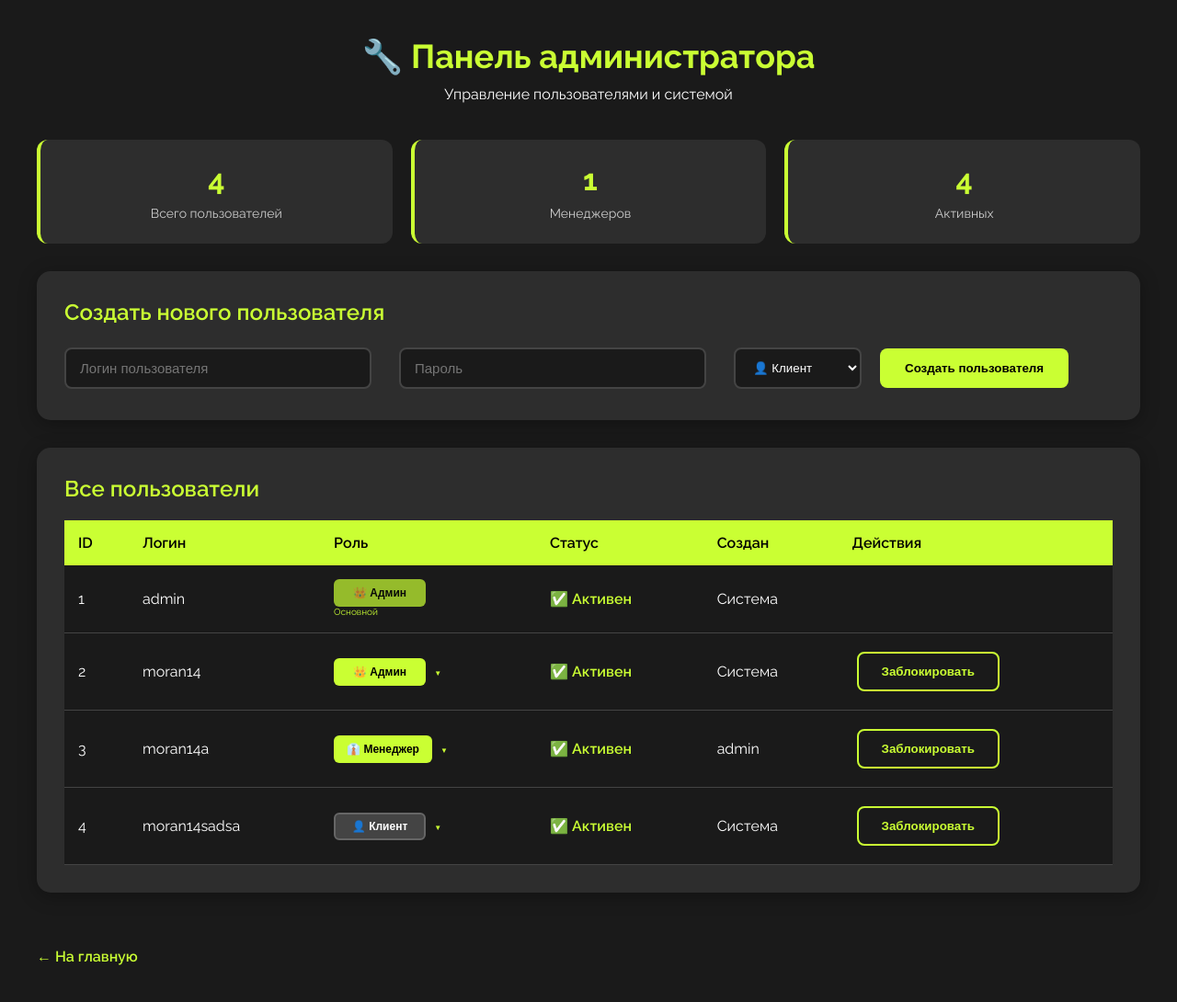
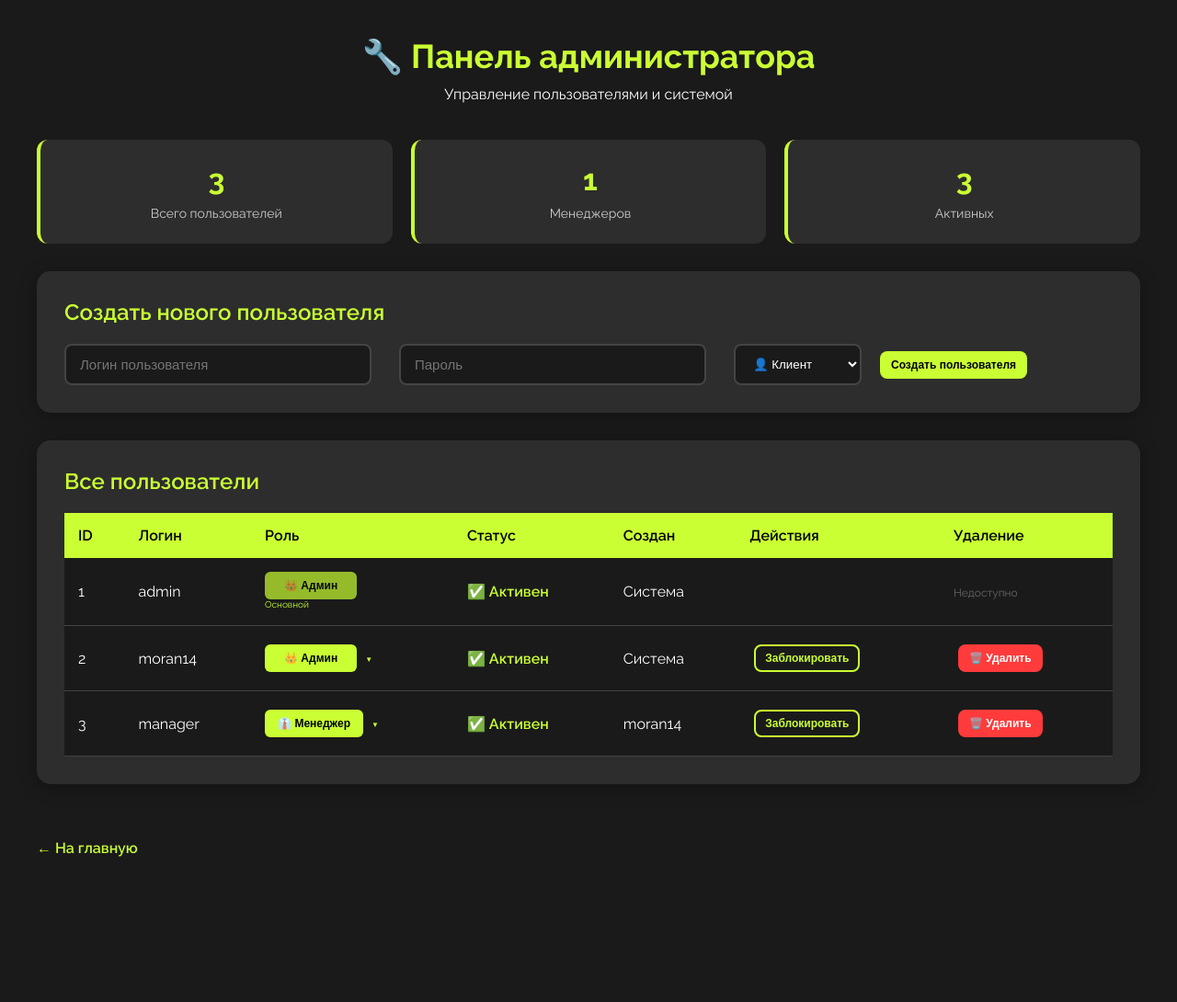
Before and after one commit to MyNameIsMoran14/BANKING, a Flask app: page /admin in a window 1280 px wide. Shown: the whole page at 92% size. After the commit the page ends 932 px from the top, so only its background shows below. Run offline with Flask 3, Linux system fonts and the light colour scheme; a user stored in the database is signed in; data comes from the database, SQL or seed files in the repository.

```diff
--- a/bank/app.py
+++ b/bank/app.py
@@ -1,5 +1,6 @@
 from flask import Flask, render_template, request, redirect, url_for, flash, session
 from flask_sqlalchemy import SQLAlchemy
+from werkzeug.security import generate_password_hash, check_password_hash
 import os
 
 # --- Настройка приложения ---
@@ -16,10 +17,16 @@ db = SQLAlchemy(app)
 class User(db.Model):
     id = db.Column(db.Integer, primary_key=True)
     username = db.Column(db.String(150), unique=True, nullable=False)
-    password = db.Column(db.String(150), nullable=False)
-    role = db.Column(db.String(20), default='client')  # client, manager, admin
+    password_hash = db.Column(db.String(255), nullable=False)  # Увеличил длину для хэша
+    role = db.Column(db.String(20), default='client')
     is_active = db.Column(db.Boolean, default=True)
-    created_by = db.Column(db.String(150))  # Кто создал аккаунт (для менеджеров)
+    created_by = db.Column(db.String(150))
+
+    def set_password(self, password):
+        self.password_hash = generate_password_hash(password)
+
+    def check_password(self, password):
+        return check_password_hash(self.password_hash, password)
 
 # --- Создаём таблицы при первом запуске ---
 with app.app_context():
@@ -29,9 +36,9 @@ with app.app_context():
     if not User.query.filter_by(role='admin').first():
         admin = User(
             username='admin',
-            password='admin123',
             role='admin'
         )
+        admin.set_password('admin123')  # ХЭШИРУЕМ пароль админа
         db.session.add(admin)
         db.session.commit()
         print("🔐 Создан начальный админ: admin / admin123")
@@ -65,7 +72,8 @@ def register():
             flash("❌ Пользователь с таким логином уже существует!")
             return redirect(url_for("register"))
 
-        new_user = User(username=username, password=password, role='client')
+        new_user = User(username=username, role='client')
+        new_user.set_password(password)  # ХЭШИРУЕМ ПАРОЛЬ
         db.session.add(new_user)
         db.session.commit()
 
@@ -78,9 +86,9 @@ def register():
 def login():
     username = request.form['username']
     password = request.form['password']
-    user = User.query.filter_by(username=username, password=password).first()
+    user = User.query.filter_by(username=username).first()  # Ищем только по username
 
-    if user and user.is_active:
+    if user and user.is_active and user.check_password(password):  # ПРОВЕРЯЕМ ХЭШ
         session['user'] = user.username
         session['role'] = user.role
         flash(f"Привет, {user.username}! (Роль: {user.role})", "success")
@@ -124,7 +132,7 @@ def manager_panel():
 
     return render_template('manager.html')
 
-# --- Создание менеджера (только админ) ---
+# --- Создание пользователя (только админ) ---
 @app.route('/admin/create_manager', methods=['POST'])
 def create_manager():
     if session.get('role') != 'admin':
@@ -141,10 +149,10 @@ def create_manager():
 
     new_user = User(
         username=username,
-        password=password,
         role=role,
         created_by=session['user']
     )
+    new_user.set_password(password)  # ХЭШИРУЕМ пароль нового пользователя
     db.session.add(new_user)
     db.session.commit()
 
@@ -165,6 +173,29 @@ def toggle_user():
         user.is_active = not user.is_active
         db.session.commit()
         flash(f"Пользователь {user.username} {'заблокирован' if not user.is_active else 'активирован'}!", "success")
+
+    return redirect(url_for('admin_panel'))
+
+@app.route('/admin/delete_user', methods=['POST'])
+def delete_user():
+    if session.get('role') != 'admin':
+        flash("Доступ запрещен!", "error")
+        return redirect(url_for('index'))
+
+    user_id = request.form['user_id']
+    user = User.query.get(user_id)
+
+    if user:
+        # Запрещаем удалять основного админа и самого себя
+        if user.username == 'admin':
+            flash("Нельзя удалить основного администратора!", "error")
+        elif user.username == session.get('user'):
+            flash("Нельзя удалить самого себя!", "error")
+        else:
+            username = user.username
+            db.session.delete(user)
+            db.session.commit()
+            flash(f"Пользователь {username} удален из системы!", "success")
 
     return redirect(url_for('admin_panel'))
 
--- /dev/null
+++ b/bank/requirements.txt
@@ -0,0 +1,3 @@
+Flask==2.3.3
+Flask-SQLAlchemy==3.0.5
+Werkzeug==2.3.7
--- a/bank/static/css/main.css
+++ b/bank/static/css/main.css
@@ -758,12 +758,13 @@ footer > p{
     background: #CAFF33;
     color: #000;
     border: 2px solid transparent;
-    padding: 12px 25px;
     border-radius: 8px;
     font-weight: 600;
     cursor: pointer;
     transition: 0.3s;
     margin: 5px;
+    padding: 6px 10px;
+    font-size: 12px;
 }
 
 .admin-btn:hover {
@@ -855,6 +856,32 @@ footer > p{
     margin-bottom: 20px;
     font-weight: 600;
 }
+
+.admin-btn.delete-btn {
+    background: #ff3b3b;
+    color: white;
+    border: 2px solid transparent;
+}
+
+.admin-btn.delete-btn:hover {
+    background: transparent;
+    color: #ff3b3b;
+    border: 2px solid #ff3b3b;
+}
+
+.admin-btn.delete-btn:disabled {
+    background: #666;
+    color: #999;
+    border: 2px solid #666;
+    cursor: not-allowed;
+}
+
+.action-buttons {
+    display: flex;
+    gap: 5px;
+}
+
+
 
 /* Карточки статистики */
 .admin-stats {
--- a/bank/templates/admin.html
+++ b/bank/templates/admin.html
@@ -55,6 +55,7 @@
                     <th>Статус</th>
                     <th>Создан</th>
                     <th>Действия</th>
+                    <th>Удаление</th>  <!-- Новая колонка -->
                 </tr>
                 {% for user in users %}
                 <tr>
@@ -64,11 +65,9 @@
                         <div class="role-dropdown {% if user.username != 'admin' %}has-arrow{% endif %}">
                             {% if user.role == 'admin' %}
                                 {% if user.username == 'admin' %}
-                                <!-- Основной админ - без меню и стрелочки -->
                                 <button class="role-btn admin" disabled>👑 Админ</button>
                                 <small style="display: block; color: #CAFF33; font-size: 10px;">Основной</small>
                                 {% else %}
-                                <!-- Остальные админы - с меню -->
                                 <button class="role-btn admin" onclick="toggleRoleMenu(this)">👑 Админ</button>
                                 {% endif %}
                             {% elif user.role == 'manager' %}
@@ -113,6 +112,19 @@
                         </form>
                         {% endif %}
                     </td>
+                    <td>
+                        <!-- КНОПКА УДАЛЕНИЯ -->
+                        {% if user.username != 'admin' and user.username != session.user %}
+                        <form action="{{ url_for('delete_user') }}" method="POST" style="display:inline;">
+                            <input type="hidden" name="user_id" value="{{ user.id }}">
+                            <button type="submit" class="admin-btn delete-btn" onclick="return confirm('Вы уверены, что хотите удалить пользователя {{ user.username }}?')">
+                                🗑️ Удалить
+                            </button>
+                        </form>
+                        {% else %}
+                        <span style="color: #666; font-size: 12px;">Недоступно</span>
+                        {% endif %}
+                    </td>
                 </tr>
                 {% endfor %}
             </table>
```
Also changed, not shown: bank/instance/users.db, 1 other file.
